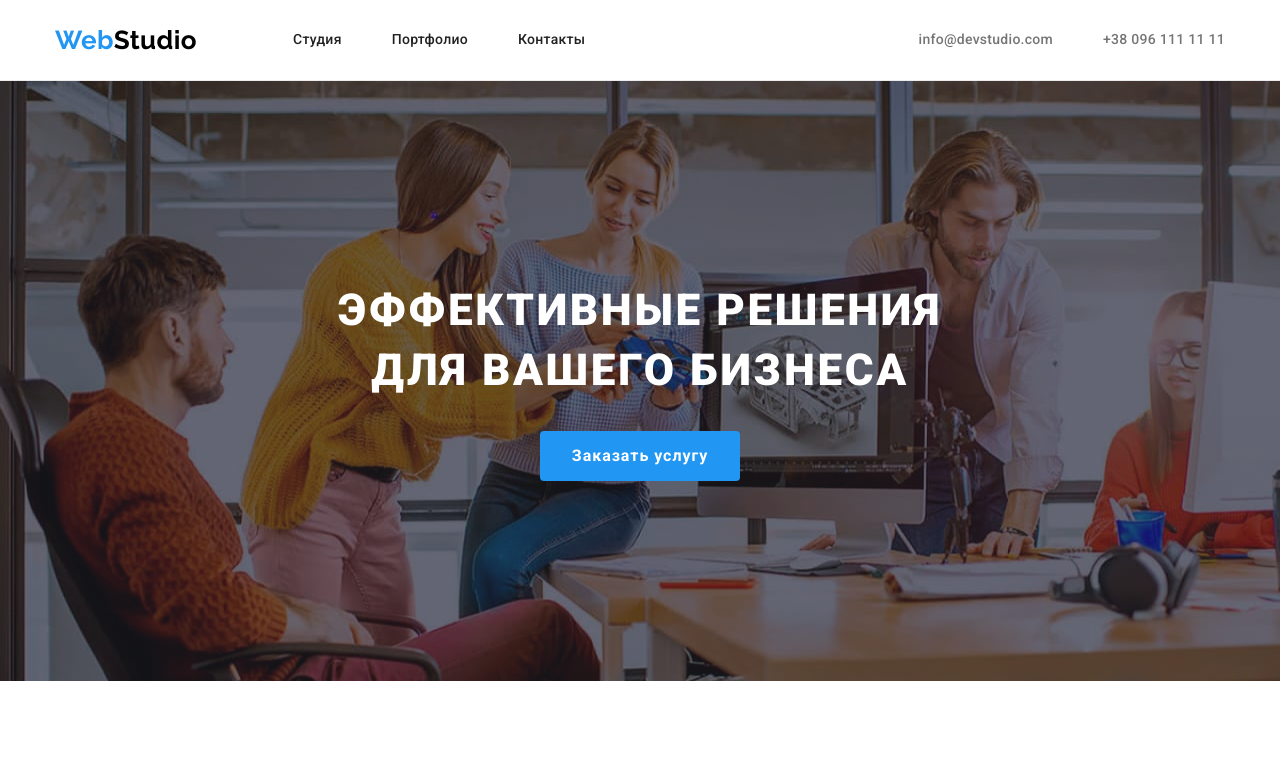
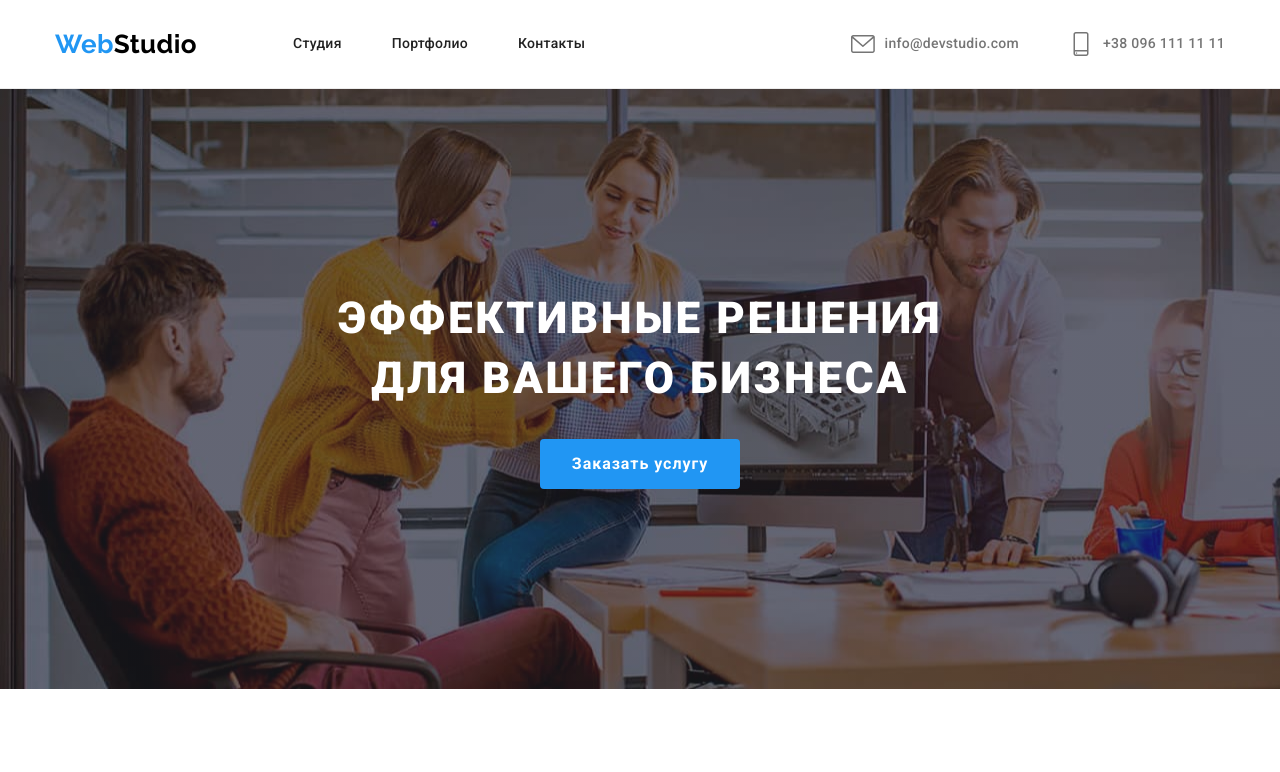
Before and after one commit to grytsayo/goit-markup-hw-04, a plain HTML site: page index.html in a window 1280 px wide. Shown: the top 772 px of the page. Drawn offline with nearby package versions, Linux system fonts and the light colour scheme.

Commit message:
Header done

```diff
--- a/css/styles.css
+++ b/css/styles.css
@@ -145,6 +145,26 @@ address {
   color: var(--main-text-color);
 }
 
+.cont-nav .icon {
+  width: 24px;
+  height: 24px;
+  fill: var(--main-text-color);
+}
+
+.cont-link:hover .icon,
+.cont-link:focus .icon {
+  fill: var(--accent-color);
+}
+
+.cont-link {
+  display: flex;
+  align-items: center;
+}
+
+.cont-link .icon {
+  margin-right: 10px;
+}
+
 .pages-nav,
 .cont-nav {
   display: flex;
@@ -165,7 +185,6 @@ address {
 
 .pages-nav .link,
 .cont-nav .link {
-  display: block;
   padding-top: 32px;
   padding-bottom: 32px;
 }
--- a/index.html
+++ b/index.html
@@ -36,8 +36,22 @@
 
           <!--Cont-nav-->
           <ul class="list cont-nav">
-            <li class="item header-text"><a class="link" href="mailto:info@devstudio.com">info@devstudio.com</a></li>
-            <li class="item header-text"><a class="link" href="tel:+380961111111">+38 096 111 11 11</a></li>
+            <li class="item header-text">
+              <a class="link cont-link" href="mailto:info@devstudio.com">
+                <svg class="icon">
+                  <use href="./img2/symbol-defs.svg#icon-envelope"></use>
+                </svg>
+                info@devstudio.com</a
+              >
+            </li>
+            <li class="item header-text">
+              <a class="link cont-link" href="tel:+380961111111">
+                <svg class="icon">
+                  <use href="./img2/symbol-defs.svg#icon-smartphone"></use>
+                </svg>
+                +38 096 111 11 11</a
+              >
+            </li>
           </ul>
         </nav>
       </div>
@@ -267,6 +281,22 @@
           </ul>
         </div>
       </section>
+
+      <!-- Our clients section -->
+      <section class="team">
+        <div class="container">
+          <h2 class="section-title title">Наша команда</h2>
+
+              </div>
+            </li>
+
+
+                </ul>
+              </div>
+            </li>
+          </ul>
+        </div>
+      </section>
     </main>
 
     <!--Footer-->
```
